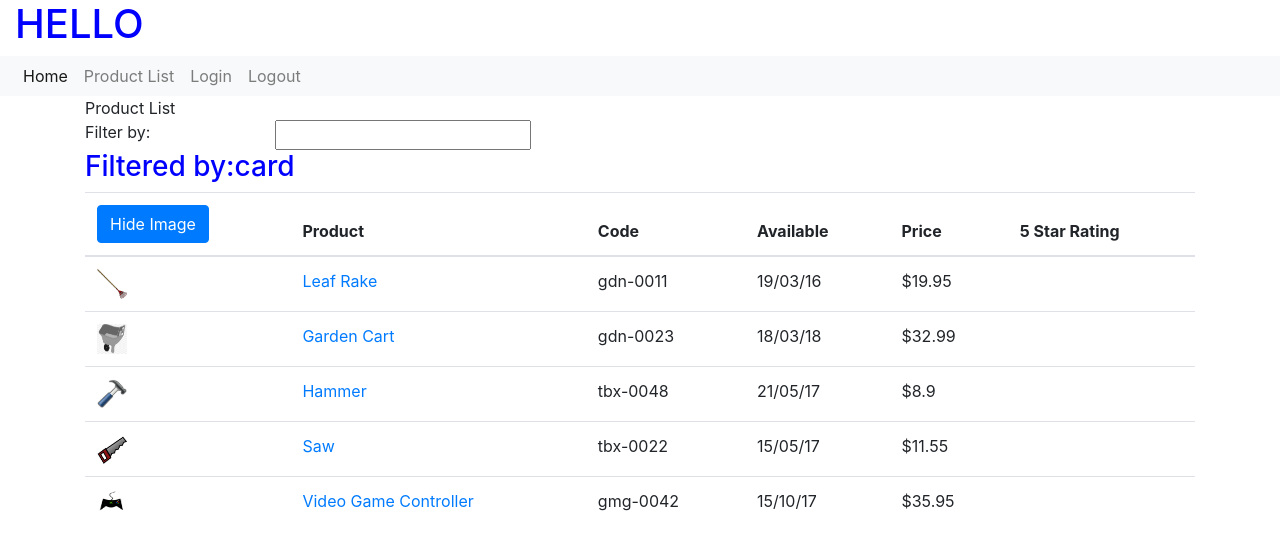
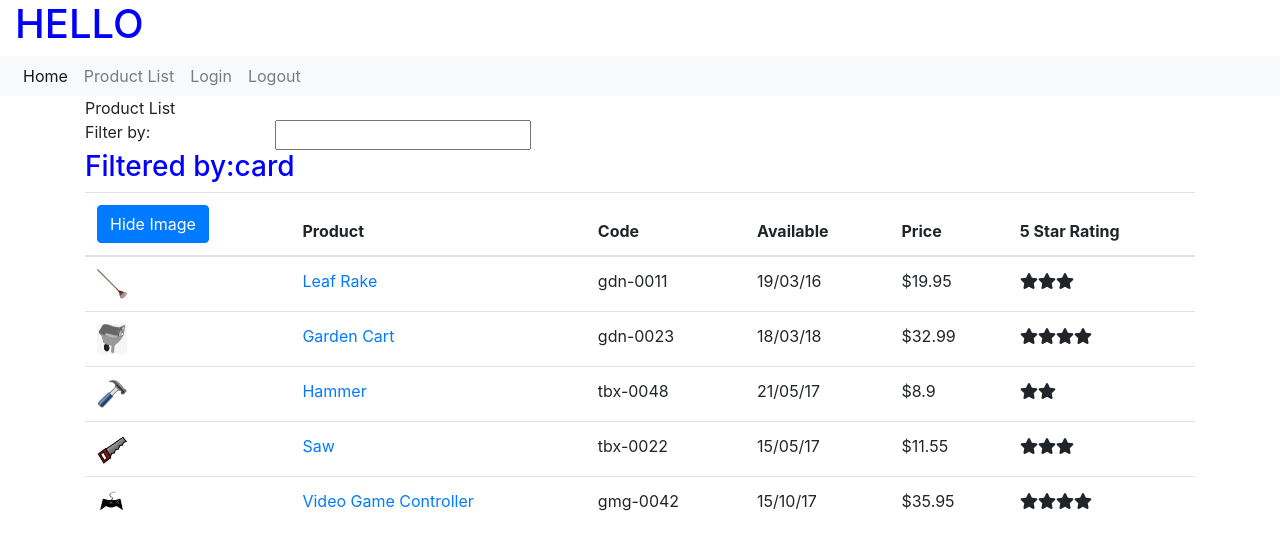
Before and after one commit to linoravny/Angular7-Test1, an Angular app: page /products in a window 1280 px wide. Shown: the top 550 px of the page. Built offline with nearby package versions, Linux system fonts and the light colour scheme.

Commit message:
angular fixes star directive

```diff
--- a/angular.json
+++ b/angular.json
@@ -24,7 +24,7 @@
             ],
             "styles": [
               "src/styles.css",
-              "./node_modules/bootstrap/dist/css/bootstrap.min.css"
+              "node_modules/bootstrap/dist/css/bootstrap.min.css"
             ],
             "scripts": []
           },
--- a/package.json
+++ b/package.json
@@ -11,6 +11,9 @@
   },
   "private": true,
   "dependencies": {
+    "@fortawesome/angular-fontawesome": "^0.8.0",
+    "@fortawesome/fontawesome-svg-core": "^1.2.32",
+    "@fortawesome/free-solid-svg-icons": "^5.15.1",
     "bootstrap": "^4.4.1",
     "core-js": "^3.6.4",
     "jquery": "^3.5.1",
--- a/src/app/app.module.ts
+++ b/src/app/app.module.ts
@@ -17,6 +17,8 @@ import { ProductDetailsComponent } from './products/product-details.component';
 
 import { AuthGuard } from './auth.guard';
 import { AuthService } from './services/auth.service';
+
+import { FontAwesomeModule } from '@fortawesome/angular-fontawesome';
 
 const routes: Routes = [
   { path: 'home', component: HomeComponent },
@@ -44,6 +46,7 @@ const routes: Routes = [
   ],
   imports: [
     BrowserModule,
+    FontAwesomeModule,
     FormsModule,
     HttpClientModule,
     ReactiveFormsModule,
--- a/src/app/form/form.component.html
+++ b/src/app/form/form.component.html
@@ -24,7 +24,7 @@
 
     <!--password-->
     <div class="form-group">
-      <label for="email">Email password</label>
+      <label for="email">Password</label>
       <input type="password"
           formControlName="userPassword"
           class="form-control col-sm-6"
@@ -37,7 +37,7 @@
           Password is required
         </div>
         <div *ngIf="myForm.controls.userPassword.errors.pattern">
-          Password has pattern error
+          Password has pattern error - [a-z] required
         </div>
         <div *ngIf="myForm.controls.password.errors.passwordCustomErr">
           xxx not available for password
--- a/src/app/products/product-list.component.ts
+++ b/src/app/products/product-list.component.ts
@@ -18,8 +18,11 @@ export class ProductListComponent implements OnInit, DoCheck, OnDestroy
         console.log("Method ngDoCheck implemented.");
     }
     ngOnInit(): void {
-        this.objsubscibe = this.productsSrv.getProducts1().subscribe(
-            data=>(this.products = data),
+        this.objsubscibe = this.productsSrv.getProducts().subscribe(
+            data=> {
+                this.products = data;
+                console.log("products: " + JSON.stringify(this.products));
+            },
             err=>console.log(err)
         );
     }
--- a/src/app/products/product.service.ts
+++ b/src/app/products/product.service.ts
@@ -10,7 +10,7 @@ export class ProductService {
     _productURL:string = './assets/api/products.json';
     constructor(private http: HttpClient){}
 
-    getProducts1(): Observable<IProduct[]> {
+    getProducts(): Observable<IProduct[]> {
         return this.http.get<IProduct[]>(this._productURL).pipe(
             catchError(
                 (error:any)=>
@@ -23,7 +23,7 @@ export class ProductService {
     }
 
     getProductById(id:number): Observable<IProduct> {
-        return this.getProducts1().pipe(
+        return this.getProducts().pipe(
             map(result =>
               result.find(result => result.productId === id)
             )
--- a/src/app/shared/components/star/star.component.html
+++ b/src/app/shared/components/star/star.component.html
@@ -3,11 +3,11 @@
     [title]="rating"
     (click)="onClick()">
 
-    <div style="width: 86px">
-        <span class="glyphicon glyphicon-star"></span>
-        <span class="glyphicon glyphicon-star"></span>
-        <span class="glyphicon glyphicon-star"></span>
-        <span class="glyphicon glyphicon-star"></span>
-        <span class="glyphicon glyphicon-star"></span>
+    <div style="width: 90px">
+        <span><fa-icon [icon]="faStar"></fa-icon></span>
+        <span><fa-icon [icon]="faStar"></fa-icon></span>
+        <span><fa-icon [icon]="faStar"></fa-icon></span>
+        <span><fa-icon [icon]="faStar"></fa-icon></span>
+        <span><fa-icon [icon]="faStar"></fa-icon></span>
     </div>
 </div>
--- a/src/app/shared/components/star/star.component.ts
+++ b/src/app/shared/components/star/star.component.ts
@@ -1,4 +1,5 @@
 import { Component, Input, OnChanges, Output, EventEmitter } from '@angular/core';
+import { faCoffee, faStar } from '@fortawesome/free-solid-svg-icons';
 
 @Component({
   selector: 'ai-star',
@@ -9,9 +10,10 @@ export class StarComponent implements OnChanges {
   @Input() rating:number;
   @Output() raitingClicked:EventEmitter<string> = new EventEmitter<string>();
   starWidth:number;
+  faStar = faStar;
 
   ngOnChanges(): void{ //listen to @input change
-    this.starWidth = (70/5)*this.rating;
+    this.starWidth = (18)*this.rating;
   }
 
   onClick(): void{
```
Also changed, not shown: src/app/form/form.component.ts (+4 -3 lines), 1 other file (tests, documents, lock files or other folders).
